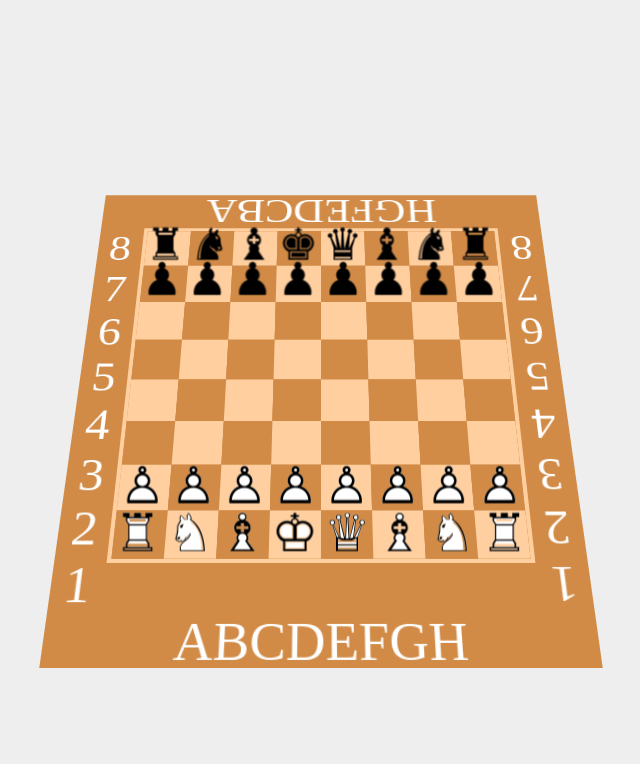
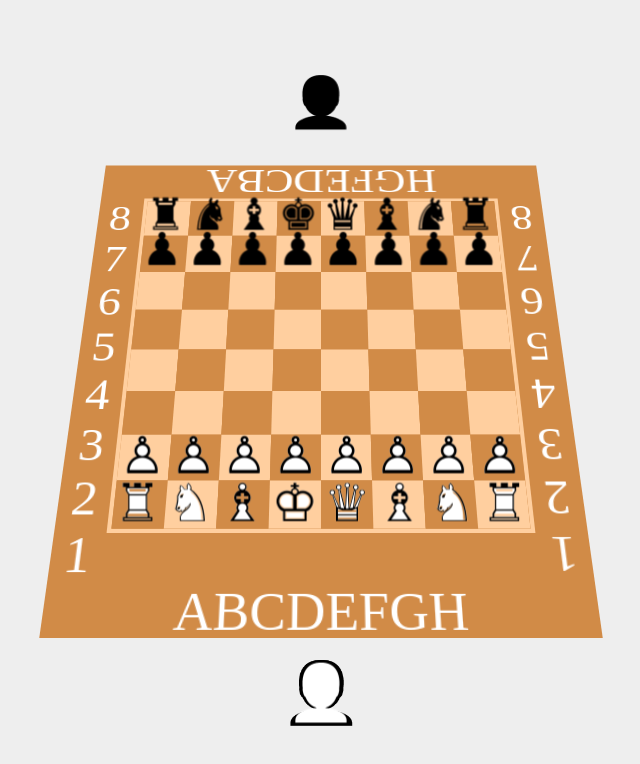
Before and after one commit to DAB0mB/parallax-chess, a React (Vite) app: page / in a window 1280 px wide. Shown: the top 764 px of the page, without its empty margins (319-959 px from the left). Built offline with nearby package versions, Linux system fonts and the light colour scheme.

Commit message:
Add player icons

```diff
--- a/src/ui/game.module.css
+++ b/src/ui/game.module.css
@@ -1,5 +1,6 @@
 .game {
   display: flex;
+  flex-direction: column;
   align-items: center;
   justify-content: center;
 }
@@ -8,3 +9,13 @@
   font-size: 3rem;
   perspective: 1000px;
 }
+
+.blackPlayer {
+  font-size: 2.8em;
+  margin-bottom: -.5em;
+}
+
+.whitePlayer {
+  font-size: 3.4em;
+  margin-top: .5em;
+}
--- a/src/ui/game.tsx
+++ b/src/ui/game.tsx
@@ -6,6 +6,7 @@ import css from './game.module.css';
 import { GameContext } from './game_context';
 import { WinnerMessage } from './winner_message';
 import { useThemeCssVars } from '@/theme';
+import { Player } from './player';
 
 const createGame = () => new GameEngine();
 
@@ -19,11 +20,17 @@ export function Game() {
 
   return (
     <div className={css.game} style={themeCssVars}>
+      <div className={css.blackPlayer}>
+        <Player color='black' />
+      </div>
       <div className={css.gameBoard}>
         <GameContext.Provider value={game}>
           <Board />
         </GameContext.Provider>
       </div>
+      <div className={css.whitePlayer}>
+        <Player color='white' />
+      </div>
       <WinnerMessage game={game} restartGame={restartGame} />
     </div>
   );
--- /dev/null
+++ b/src/ui/player.module.css
@@ -0,0 +1,21 @@
+.player {
+  display: flex;
+  justify-content: center;
+  align-items: center;
+  width: 1em;
+  height: 1em;
+}
+
+.stroke {
+  position: absolute;
+  font-size: 1.1em;
+  color: transparent;
+  text-shadow: 0 0 black;
+  transform: scaleX(1.1);
+}
+
+.icon {
+  position: absolute;
+  color: transparent;
+  text-shadow: 0 0 var(--color);
+}
--- /dev/null
+++ b/src/ui/player.tsx
@@ -0,0 +1,16 @@
+import { withVars } from '@/utils/style';
+import css from './player.module.css';
+
+export type PlayerProps = {
+  color: string,
+};
+
+export function Player(props: PlayerProps) {
+  // TODO: Add hand emoji on turn
+  return (
+    <div className={css.player} style={withVars(props)}>
+      <div className={css.stroke}>👤</div>
+      <div className={css.icon}>👤</div>
+    </div>
+  );
+}
```
